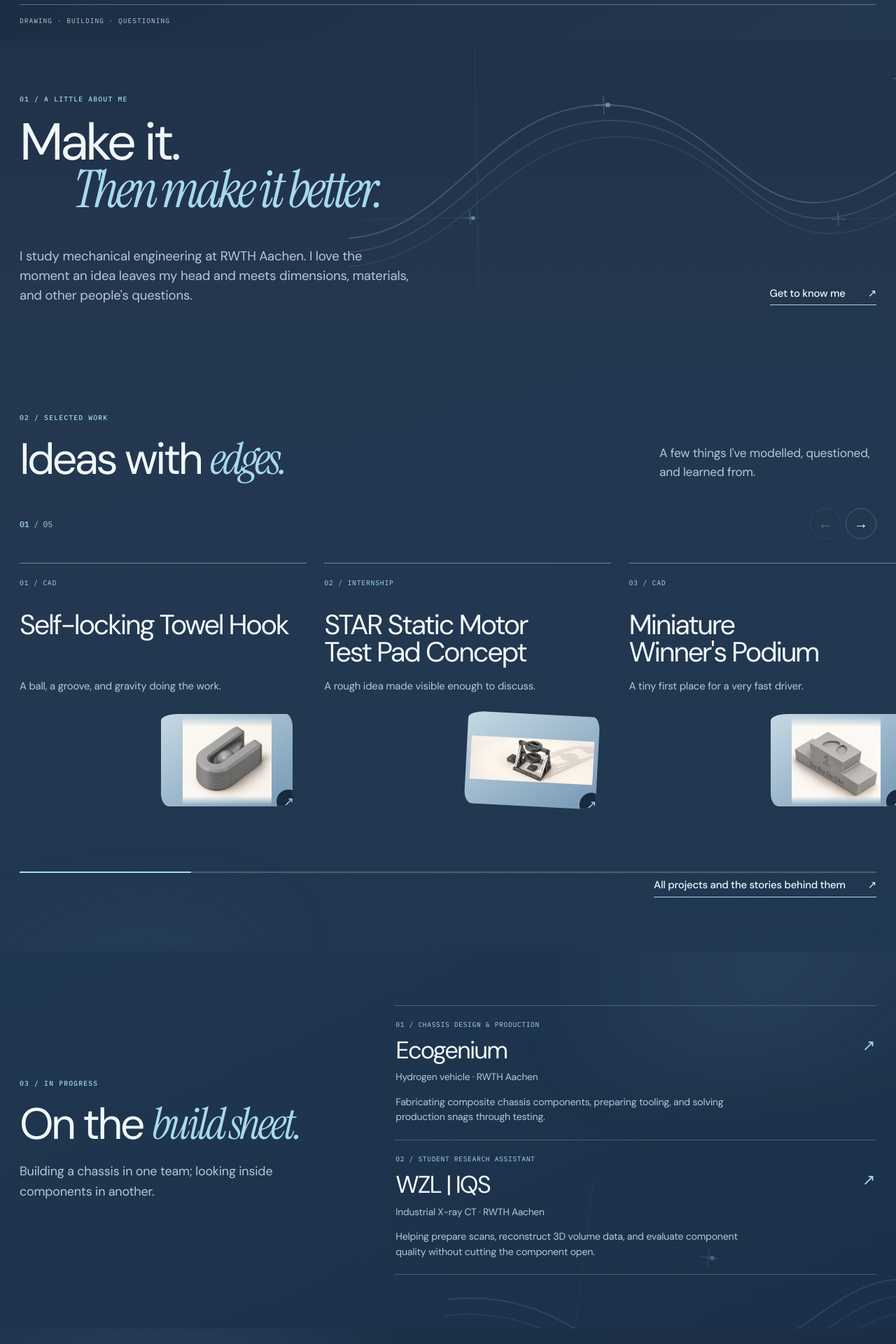
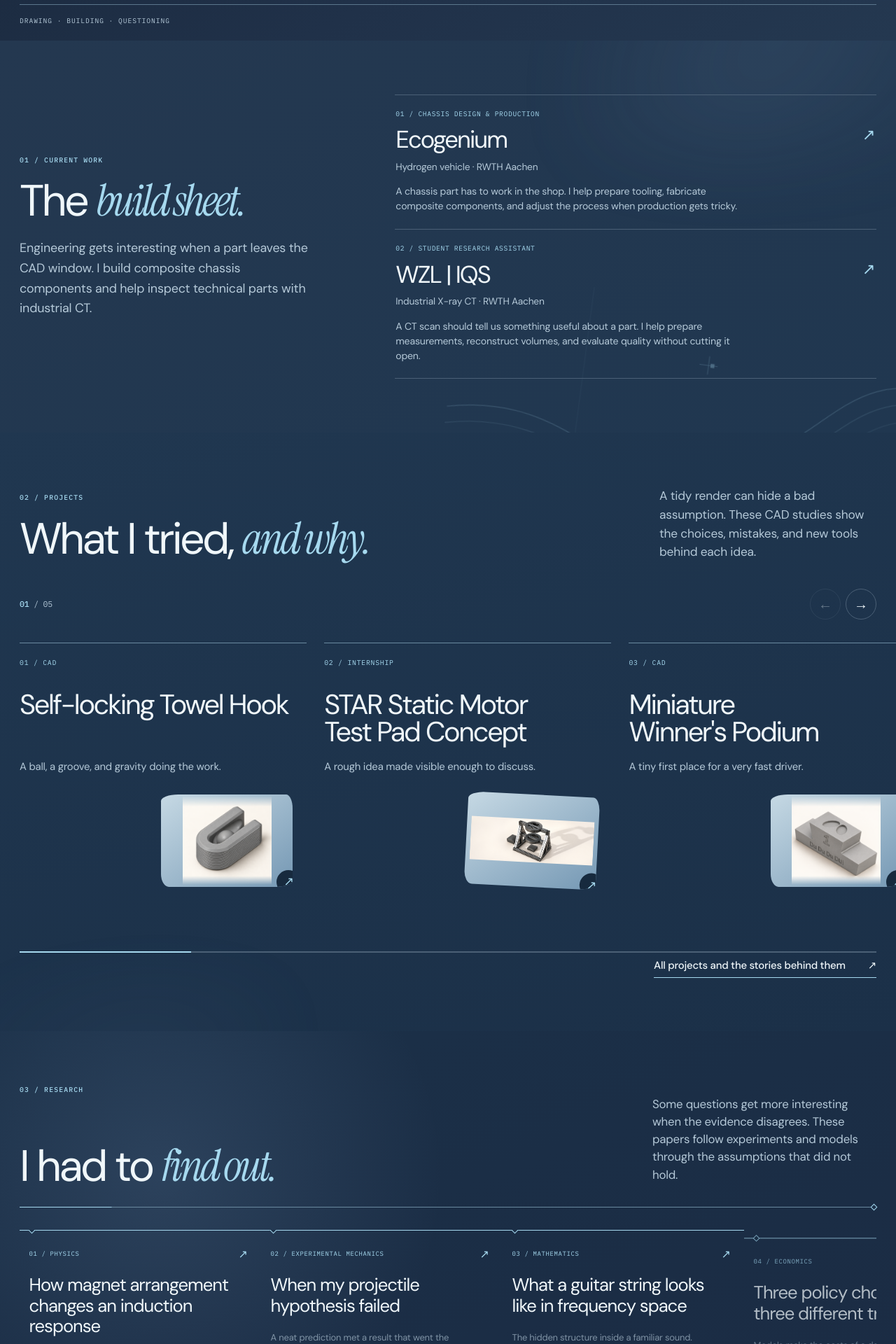
Before and after one commit to drishdedhia2007-svg/portfolio-drish, a Next.js app: page / in a window 1280 px wide. Shown: the part 760-2680 px from the top of the page at 70% size. Built offline with nearby package versions, Linux system fonts and the light colour scheme.

Commit message:
Refine homepage flow and technical interactions

```diff
--- a/app/blueprint.css
+++ b/app/blueprint.css
@@ -60,15 +60,22 @@
 .new-method-bottom { margin-top: clamp(2rem,4vw,3rem); }
 .new-method-bottom > p { max-width: 560px; font-size: clamp(1.08rem,1.45vw,1.32rem); }
 .new-method-bottom .new-underlink { flex-shrink: 0; }
+.new-method--closing { min-height: auto; padding-block: clamp(3.5rem,5vw,4.8rem); background: var(--tone-8); }
+.new-method--closing h2 { font-size: clamp(3rem,5vw,4.8rem); }
+.new-method--closing .new-method-spline { top: -38%; right: -12%; width: min(62vw,780px); opacity: .34; }
 
 /* Projects are typographic teasers; small CAD fragments come last. */
-.new-work { padding-block: clamp(4rem,6vw,6rem); }
+.new-work { padding-block: clamp(4rem,6vw,6rem); background: linear-gradient(165deg,var(--tone-5),var(--tone-6)); }
 .new-work::before, .new-field::before, .new-writing::before { width: min(55vw,600px); height: 340px; aspect-ratio: auto; border-radius: 0; background: linear-gradient(115deg,transparent,color-mix(in srgb,var(--aura-violet) 16%,transparent),transparent); filter: blur(70px); }
 .new-section-head h2, .new-field h2, .new-research h2, .new-writing h2, .new-explore h2 { font-size: clamp(2.9rem,4.9vw,4.8rem); line-height: 1.02; }
 .new-section-head > p { max-width: 310px; }
 .new-rail-wrap { margin-top: clamp(1.7rem,3vw,2.8rem); }
 .new-project { position: relative; isolation: isolate; flex-basis: clamp(300px,32vw,420px); min-height: 370px; padding: 1.3rem 1.2rem 1.4rem 0; border-top: 1px solid color-mix(in srgb,var(--aura-rose) 35%,var(--line-dark)); transition: border-color .3s, transform .4s; }
 .new-project::before { content: ""; position: absolute; z-index: -1; inset: -36px; pointer-events: none; background: radial-gradient(circle 190px at var(--light-x,50%) var(--light-y,48%),color-mix(in srgb,var(--aura-rose) 30%,transparent),color-mix(in srgb,var(--aura-violet) 12%,transparent) 48%,transparent 78%); filter: blur(13px); opacity: 0; transform: scale(.78); transform-origin: var(--light-x,50%) var(--light-y,48%); transition: opacity .5s ease, transform .65s cubic-bezier(.2,.75,.2,1); }
+.new-project-trajectory { position: absolute; z-index: -1; top: 23%; right: -16%; width: 86%; height: 110px; overflow: visible; color: var(--aura-rose); pointer-events: none; opacity: 0; transition: opacity .5s; }
+.new-project-trajectory path { stroke: currentColor; stroke-width: 1; vector-effect: non-scaling-stroke; stroke-dasharray: 520; stroke-dashoffset: 520; transition: stroke-dashoffset 1.3s cubic-bezier(.25,.7,.25,1); }
+.new-project:hover .new-project-trajectory, .new-project:focus-visible .new-project-trajectory { opacity: .42; }
+.new-project:hover .new-project-trajectory path, .new-project:focus-visible .new-project-trajectory path { stroke-dashoffset: 0; }
 .new-project:hover::before, .new-project:focus-visible::before { opacity: 1; transform: scale(1); }
 .new-project:nth-child(even) { padding-top: 1.3rem; }
 .new-project:hover, .new-project:focus-visible { z-index: 1; border-color: var(--aura-rose); transform: translateY(-3px); }
@@ -85,15 +92,21 @@
 .new-work-end { margin-top: .4rem; }
 
 /* Live work is text-forward, with two clear invitations to discover the detail. */
-.new-field { padding-block: clamp(4.5rem,6vw,6.5rem); }
+.new-field { padding-block: clamp(4.5rem,6vw,6.5rem); background: linear-gradient(155deg,var(--tone-4),var(--tone-5)); }
 .new-field-layout { grid-template-columns: .8fr 1.2fr; gap: clamp(2rem,6vw,7rem); }
 .new-field h2 { max-width: 530px; }
 .new-field-copy > p:not(.new-index) { max-width: 420px; margin-top: 1.3rem; }
 .new-role-list { position: relative; z-index: 2; border-top: 1px solid var(--line-dark); }
-.new-role { position: relative; isolation: isolate; display: grid; grid-template-columns: minmax(0,1fr) auto; gap: .3rem 1rem; padding: 1.25rem 2.7rem 1.35rem .1rem; border-bottom: 1px solid var(--line-dark); color: var(--aura-ink); transition: padding .3s, background .3s; }
-.new-role::before { content: ""; position: absolute; z-index: -1; inset: 0; background: radial-gradient(ellipse at 0 50%,color-mix(in srgb,var(--aura-violet) 19%,transparent),transparent 68%); opacity: 0; transition: opacity .55s; }
-.new-role:hover, .new-role:focus-visible { padding-left: .8rem; background: transparent; }
+.new-role { position: relative; isolation: isolate; overflow: hidden; display: grid; grid-template-columns: minmax(0,1fr) auto; gap: .3rem 1rem; padding: 1.25rem 2.7rem 1.35rem .1rem; border-bottom: 1px solid var(--line-dark); color: var(--aura-ink); transition: padding .3s, color .4s; }
+.new-role::before { content: ""; position: absolute; z-index: -1; inset: 0; background: linear-gradient(110deg,var(--role-active-bg),color-mix(in srgb,var(--role-active-bg) 82%,var(--aura-violet))); opacity: 0; transition: opacity .45s; }
+.new-role:hover, .new-role:focus-visible { padding-left: .8rem; color: var(--role-active-ink); background: transparent; }
 .new-role:hover::before, .new-role:focus-visible::before { opacity: 1; }
+.new-role:hover .new-role-meta, .new-role:focus-visible .new-role-meta, .new-role:hover .new-role-arrow, .new-role:focus-visible .new-role-arrow { color: var(--role-active-ink); }
+.new-role:hover > span:nth-of-type(2), .new-role:focus-visible > span:nth-of-type(2), .new-role:hover p, .new-role:focus-visible p { color: var(--role-active-muted); }
+.new-role-trajectory { position: absolute; z-index: -1; right: -4%; bottom: -14%; width: 55%; height: 110px; overflow: visible; color: var(--role-active-ink); pointer-events: none; opacity: 0; transform: translateX(-12px); transition: opacity .5s, transform .65s; }
+.new-role-trajectory path { stroke: currentColor; stroke-width: 1; vector-effect: non-scaling-stroke; stroke-dasharray: 520; stroke-dashoffset: 520; transition: stroke-dashoffset 1.2s; }
+.new-role:hover .new-role-trajectory, .new-role:focus-visible .new-role-trajectory { opacity: .34; transform: translateX(0); }
+.new-role:hover .new-role-trajectory path, .new-role:focus-visible .new-role-trajectory path { stroke-dashoffset: 0; }
 .new-role-meta { grid-column: 1 / -1; color: var(--aura-rose); font: .6rem var(--font-technical); letter-spacing: .07em; }
 .new-role strong { grid-column: 1; margin-top: .6rem; font-size: clamp(1.8rem,2.7vw,2.8rem); font-weight: 400; letter-spacing: -.055em; line-height: 1; }
 .new-role > span:nth-of-type(2) { grid-column: 1; margin-top: .3rem; color: var(--aura-soft); font-size: .86rem; }
@@ -104,10 +117,13 @@
 
 /* Research travels across a thin construction line and reveals a note on focus. */
 .new-research { overflow: hidden; padding-block: clamp(4.5rem,6vw,6.5rem); }
-.new-research-head { display: flex; align-items: end; justify-content: space-between; gap: 2rem; }
+.new-research-head { position: relative; display: flex; align-items: end; justify-content: space-between; gap: 2rem; padding-bottom: 1.6rem; border-bottom: 1px solid color-mix(in srgb,var(--aura-rose) 34%,var(--line-dark)); }
+.new-research-head::before { content: ""; position: absolute; left: 0; bottom: -1px; width: 43%; height: 1px; background: var(--aura-rose); transform: scaleX(.25); transform-origin: left; transition: transform 1.1s ease; }
+.new-research-head::after { content: ""; position: absolute; right: 0; bottom: -4px; width: 7px; height: 7px; border: 1px solid var(--aura-rose); background: var(--tone-6); transform: rotate(45deg); }
+.new-research:hover .new-research-head::before { transform: scaleX(1); }
 .new-research h2 { max-width: 750px; }
 .new-research-head > p { max-width: 320px; margin-bottom: .45rem; color: var(--aura-soft); font-size: 1.05rem; line-height: 1.5; }
-.new-paper-line { display: flex; overflow-x: auto; gap: 0; margin-top: 3rem; padding-bottom: 1rem; scroll-snap-type: x proximity; scrollbar-color: var(--aura-rose) transparent; }
+.new-paper-line { display: flex; overflow-x: auto; gap: 0; margin-top: 2rem; padding-bottom: 1rem; scroll-snap-type: x proximity; scrollbar-color: var(--aura-rose) transparent; }
 .new-paper { position: relative; isolation: isolate; flex: 0 0 clamp(270px,27vw,345px); min-height: 250px; padding: 1.7rem 2.4rem 1.5rem .85rem; border-top: 1px solid var(--aura-rose); color: var(--aura-ink); scroll-snap-align: start; transition: background .3s, transform .4s; }
 .new-paper::before { content: ""; position: absolute; top: -4px; left: .85rem; width: 7px; height: 7px; border: 1px solid var(--aura-rose); background: var(--tone-6); transform: rotate(45deg); }
 .new-paper::after { content: ""; position: absolute; z-index: -1; inset: 0; background: linear-gradient(105deg,transparent 6%,color-mix(in srgb,var(--aura-violet) 17%,transparent) 48%,transparent 90%); opacity: 0; transform: translateX(-22%); transition: opacity .65s, transform 1.2s ease; }
@@ -123,7 +139,10 @@
 
 /* The writing door says just enough. */
 .new-writing { padding-block: clamp(4.5rem,6vw,6.5rem); }
-.new-writing-layout { grid-template-columns: 1fr .92fr; gap: clamp(2rem,8vw,9rem); }
+.new-writing-layout { position: relative; isolation: isolate; grid-template-columns: 1fr .92fr; gap: clamp(2rem,8vw,9rem); }
+.new-writing-thread { position: absolute; z-index: -1; top: 28%; left: 9%; width: 82%; height: 170px; overflow: visible; color: var(--aura-rose); pointer-events: none; opacity: .2; animation: writing-thread-drift 16s ease-in-out infinite alternate; }
+.new-writing-thread path { stroke: currentColor; stroke-width: 1; vector-effect: non-scaling-stroke; }
+@keyframes writing-thread-drift { to { transform: translate(12px,-8px); opacity: .34; } }
 .new-writing h2 { max-width: 610px; }
 .new-writing-door { position: relative; isolation: isolate; padding: 1.4rem 0 1rem 1.6rem; border-left: 1px solid var(--aura-rose); }
 .new-writing-door::before { content: ""; position: absolute; z-index: -1; inset: -1.2rem -1.5rem -1.2rem -1.6rem; background: linear-gradient(115deg,color-mix(in srgb,var(--aura-violet) 15%,transparent),color-mix(in srgb,var(--aura-rose) 7%,transparent) 42%,transparent 80%); opacity: .35; transform: translateX(-8px); transition: opacity .8s, transform 1.1s; }
@@ -146,6 +165,11 @@ main > header:not(.writing-hero) h1 { font-size: clamp(2.9rem,4.5vw,4.8rem); lin
 .experience-feature h2 { font-size: clamp(2.5rem,3.8vw,4.2rem); }
 .research-row h2, .competition-row h2 { font-size: clamp(1.9rem,3vw,3.3rem); }
 .footer-invite h2 { font-size: clamp(2.5rem,3.8vw,4.2rem); }
+.site-footer { position: relative; isolation: isolate; }
+.site-footer::before { content: ""; position: absolute; z-index: -1; top: 0; left: 0; width: 100%; height: 1px; background: linear-gradient(90deg,transparent 10%,color-mix(in srgb,var(--aura-rose) 45%,transparent) 55%,transparent 90%); }
+
+:root, html[data-theme="dark"] { --role-active-bg: #b9dfed; --role-active-ink: #172b3e; --role-active-muted: #315369; }
+html[data-theme="light"] { --role-active-bg: #244b69; --role-active-ink: #f3f8fb; --role-active-muted: #d4e5ef; }
 
 @supports (animation-timeline: view()) {
   .new-method-spline, .new-field-spline, .new-explore-spline { animation: spline-breathe linear both; animation-timeline: view(); animation-range: entry 0% exit 100%; }
@@ -188,9 +212,12 @@ main > header:not(.writing-hero) h1 { font-size: clamp(2.9rem,4.5vw,4.8rem); lin
   .new-paper { flex-basis: 75vw; }
   .new-writing-door { padding-left: 1rem; }
   .new-writing-door h3 { font-size: 2.2rem; }
+  .new-writing-thread { display: none; }
+  .new-method--closing { padding-block: 3.5rem; }
+  .new-method--closing h2 { font-size: clamp(2.8rem,9vw,3.6rem); }
 }
 @media (prefers-reduced-motion: reduce) {
-  .spline-curve-one, .new-portrait-spline, .new-method-spline, .new-field-spline, .new-explore-spline, .new-paper { animation: none !important; }
+  .spline-curve-one, .new-portrait-spline, .new-method-spline, .new-field-spline, .new-explore-spline, .new-paper, .new-writing-thread { animation: none !important; }
   .new-paper-note { opacity: 1; transform: none; }
-  .new-portrait-link::before, .new-portrait-image, .new-portrait-caption, .new-project, .new-project::before, .new-project-art, .new-role::before, .new-paper, .new-paper::after, .new-writing-door::before { transition: none !important; }
+  .new-portrait-link::before, .new-portrait-image, .new-portrait-caption, .new-project, .new-project::before, .new-project-art, .new-project-trajectory, .new-project-trajectory path, .new-role::before, .new-role-trajectory, .new-role-trajectory path, .new-research-head::before, .new-paper, .new-paper::after, .new-writing-door::before { transition: none !important; }
 }
--- a/app/page.tsx
+++ b/app/page.tsx
@@ -24,47 +24,28 @@ export default function Home() {
     <div className="new-home">
       <HomeHero />
 
-      <section className="new-method" id="approach" aria-labelledby="method-title">
-        <TechnicalSpline className="new-method-spline" variant="wide" />
-        <div className="page-wrap new-method-inner">
-          <p className="new-index">01 / A LITTLE ABOUT ME</p>
-          <h2 id="method-title">Make it.<br /><em>Then make it better.</em></h2>
-          <div className="new-method-bottom">
-            <p>I study mechanical engineering at RWTH Aachen. I love the moment an idea leaves my head and meets dimensions, materials, and other people&apos;s questions.</p>
-            <Link href="/about" className="new-underlink">Get to know me <span aria-hidden="true">↗</span></Link>
-          </div>
-        </div>
-      </section>
-
-      <section className="new-work" id="selected-work" aria-labelledby="work-title">
-        <div className="page-wrap new-section-head">
-          <div><p className="new-index">02 / SELECTED WORK</p><h2 id="work-title">Ideas with <em>edges.</em></h2></div>
-          <p>A few things I&apos;ve modelled, questioned, and learned from.</p>
-        </div>
-        <ProjectRail projects={featured} />
-        <div className="page-wrap new-work-end"><Link href="/projects" className="new-underlink">All projects and the stories behind them <span aria-hidden="true">↗</span></Link></div>
-      </section>
-
-      <section className="new-field" aria-labelledby="field-title">
+      <section className="new-field" id="build-sheet" aria-labelledby="field-title">
         <div className="page-wrap new-field-layout">
           <div className="new-field-copy">
-            <p className="new-index">03 / IN PROGRESS</p>
-            <h2 id="field-title">On the <em>build sheet.</em></h2>
-            <p>Building a chassis in one team; looking inside components in another.</p>
+            <p className="new-index">01 / CURRENT WORK</p>
+            <h2 id="field-title">The <em>build sheet.</em></h2>
+            <p>Engineering gets interesting when a part leaves the CAD window. I build composite chassis components and help inspect technical parts with industrial CT.</p>
           </div>
           <div className="new-role-list">
             <Link href="/experience#ecogenium" className="new-role">
               <span className="new-role-meta">01 / CHASSIS DESIGN &amp; PRODUCTION</span>
               <strong>Ecogenium</strong>
               <span>Hydrogen vehicle · RWTH Aachen</span>
-              <p>Fabricating composite chassis components, preparing tooling, and solving production snags through testing.</p>
+              <p>A chassis part has to work in the shop. I help prepare tooling, fabricate composite components, and adjust the process when production gets tricky.</p>
+              <svg className="new-role-trajectory" viewBox="0 0 420 110" fill="none" preserveAspectRatio="none" aria-hidden="true" focusable="false"><path d="M-10 85 C92 74 117 22 205 32 S310 102 430 24" /></svg>
               <span className="new-role-arrow" aria-hidden="true">↗</span>
             </Link>
             <Link href="/experience#student-assistant" className="new-role">
               <span className="new-role-meta">02 / STUDENT RESEARCH ASSISTANT</span>
               <strong>WZL | IQS</strong>
               <span>Industrial X-ray CT · RWTH Aachen</span>
-              <p>Helping prepare scans, reconstruct 3D volume data, and evaluate component quality without cutting the component open.</p>
+              <p>A CT scan should tell us something useful about a part. I help prepare measurements, reconstruct volumes, and evaluate quality without cutting it open.</p>
+              <svg className="new-role-trajectory" viewBox="0 0 420 110" fill="none" preserveAspectRatio="none" aria-hidden="true" focusable="false"><path d="M-10 27 C100 28 122 96 213 80 S316 20 430 73" /></svg>
               <span className="new-role-arrow" aria-hidden="true">↗</span>
             </Link>
           </div>
@@ -72,10 +53,19 @@ export default function Home() {
         <TechnicalSpline className="new-field-spline" variant="short" />
       </section>
 
+      <section className="new-work" id="selected-work" aria-labelledby="work-title">
+        <div className="page-wrap new-section-head">
+          <div><p className="new-index">02 / PROJECTS</p><h2 id="work-title">What I tried, <em>and why.</em></h2></div>
+          <p>A tidy render can hide a bad assumption. These CAD studies show the choices, mistakes, and new tools behind each idea.</p>
+        </div>
+        <ProjectRail projects={featured} />
+        <div className="page-wrap new-work-end"><Link href="/projects" className="new-underlink">All projects and the stories behind them <span aria-hidden="true">↗</span></Link></div>
+      </section>
+
       <section className="new-research" aria-labelledby="research-title">
         <div className="page-wrap">
-          <p className="new-index">04 / RESEARCH</p>
-          <div className="new-research-head"><h2 id="research-title">Where the <em>why</em> went.</h2><p>Experiments and models that got more interesting when the first answer did not hold.</p></div>
+          <p className="new-index">03 / RESEARCH</p>
+          <div className="new-research-head"><h2 id="research-title">I had to <em>find out.</em></h2><p>Some questions get more interesting when the evidence disagrees. These papers follow experiments and models through the assumptions that did not hold.</p></div>
           <nav className="new-paper-line" aria-label="Research papers">
             {research.map((paper, index) => <Link href="/research" className="new-paper" key={paper.title}>
               <span className="new-paper-meta">{String(index + 1).padStart(2, "0")} / {paper.field}</span>
@@ -90,14 +80,22 @@ export default function Home() {
 
       <section className="new-writing" aria-labelledby="writing-title">
         <div className="page-wrap new-writing-layout">
-          <div><p className="new-index">05 / WRITING</p><h2 id="writing-title">And the thoughts <em>in between.</em></h2></div>
-          <div className="new-writing-door"><p className="new-writing-kicker">MY SUBSTACK</p><h3>The Logbook of a <em>Learning Engineer</em></h3><p>Notes from learning in public: new questions, small mistakes, and the occasional thing that finally clicks.</p><Link href="/writing" className="new-underlink">Open the logbook <span aria-hidden="true">↗</span></Link></div>
+          <div><p className="new-index">04 / WRITING</p><h2 id="writing-title">What I don&apos;t want <em>to forget.</em></h2></div>
+          <div className="new-writing-door"><p className="new-writing-kicker">MY SUBSTACK</p><h3>The Logbook of a <em>Learning Engineer</em></h3><p>Workshop problems rarely wait for a polished ending. My Ecogenium logbook keeps the mistakes, new terms, and small breakthroughs in the story.</p><Link href="/writing" className="new-underlink">Open the logbook <span aria-hidden="true">↗</span></Link></div>
+          <svg className="new-writing-thread" viewBox="0 0 900 170" fill="none" preserveAspectRatio="none" aria-hidden="true" focusable="false"><path d="M-10 129 C170 147 259 31 444 61 S662 153 910 36" /></svg>
         </div>
       </section>
 
-      <section className="new-explore" aria-labelledby="explore-title">
-        <TechnicalSpline className="new-explore-spline" variant="short" />
-        <div className="page-wrap"><p className="new-index">IF YOU WANT TO GO FURTHER</p><h2 id="explore-title">There&apos;s more to <em>the story.</em></h2><nav aria-label="Explore more"><Link href="/about">About me <span aria-hidden="true">↗</span></Link><Link href="/experience">Experience <span aria-hidden="true">↗</span></Link><Link href="/competitions">Competitions <span aria-hidden="true">↗</span></Link><Link href="/recruiter">A quick view <span aria-hidden="true">↗</span></Link></nav></div>
+      <section className="new-method new-method--closing" id="approach" aria-labelledby="method-title">
+        <TechnicalSpline className="new-method-spline" variant="wide" />
+        <div className="page-wrap new-method-inner">
+          <p className="new-index">05 / A LITTLE ABOUT ME</p>
+          <h2 id="method-title">Make it.<br /><em>Then make it better.</em></h2>
+          <div className="new-method-bottom">
+            <p>I grew up taking things apart in Mumbai. At RWTH Aachen, the questions are bigger, but I still learn by making, measuring, and asking what I missed.</p>
+            <Link href="/about" className="new-underlink">Get to know me <span aria-hidden="true">↗</span></Link>
+          </div>
+        </div>
       </section>
     </div>
   );
--- a/components/HomeHero.tsx
+++ b/components/HomeHero.tsx
@@ -10,8 +10,8 @@ export default function HomeHero() {
         <div className="new-hero-copy">
           <p className="new-index">DRISH DEDHIA / MECHANICAL ENGINEERING / RWTH AACHEN</p>
           <h1 id="home-title">Curiosity has <em>moving parts.</em></h1>
-          <p>I like finding out what happens when a question becomes a model, a test, or something I can hold in my hands. Usually, the interesting part starts when the first answer is wrong.</p>
-          <div className="new-hero-links"><a href="#selected-work" className="new-pill-link">See what I make <span aria-hidden="true">↗</span></a><Link href="/recruiter" className="new-underlink">A quick view for recruiters <span aria-hidden="true">↗</span></Link></div>
+          <p>The interesting part starts when a neat model meets an awkward result. I follow that moment through CAD, composite chassis work, and X-ray CT scans.</p>
+          <div className="new-hero-links"><a href="#build-sheet" className="new-pill-link">See what I&apos;m working on <span aria-hidden="true">↗</span></a><Link href="/recruiter" className="new-underlink">A quick view for recruiters <span aria-hidden="true">↗</span></Link></div>
         </div>
         <div className="new-hero-portrait">
           <TechnicalSpline className="new-portrait-spline" variant="short" />
--- a/components/ProjectRail.tsx
+++ b/components/ProjectRail.tsx
@@ -50,6 +50,7 @@ export default function ProjectRail({ projects }: { projects: ProjectMeta[] }) {
             event.currentTarget.style.removeProperty("--light-x");
             event.currentTarget.style.removeProperty("--light-y");
           }}>
+            <svg className="new-project-trajectory" viewBox="0 0 420 110" fill="none" preserveAspectRatio="none" aria-hidden="true" focusable="false"><path d="M-10 89 C87 87 108 18 204 30 S307 108 430 26" /></svg>
             <div className="new-project-copy"><span className="new-project-number">0{index + 1} / {project.category?.[0] ?? "CAD"}</span><h3>{project.title}</h3><p>{captions[project.slug] ?? project.shortDescription}</p></div>
             <div className="new-project-art">
               {project.coverImage && <div className="new-project-image"><Image src={project.coverImage} alt={project.coverAlt || project.title} fill sizes="180px" className="object-contain" /></div>}
```
